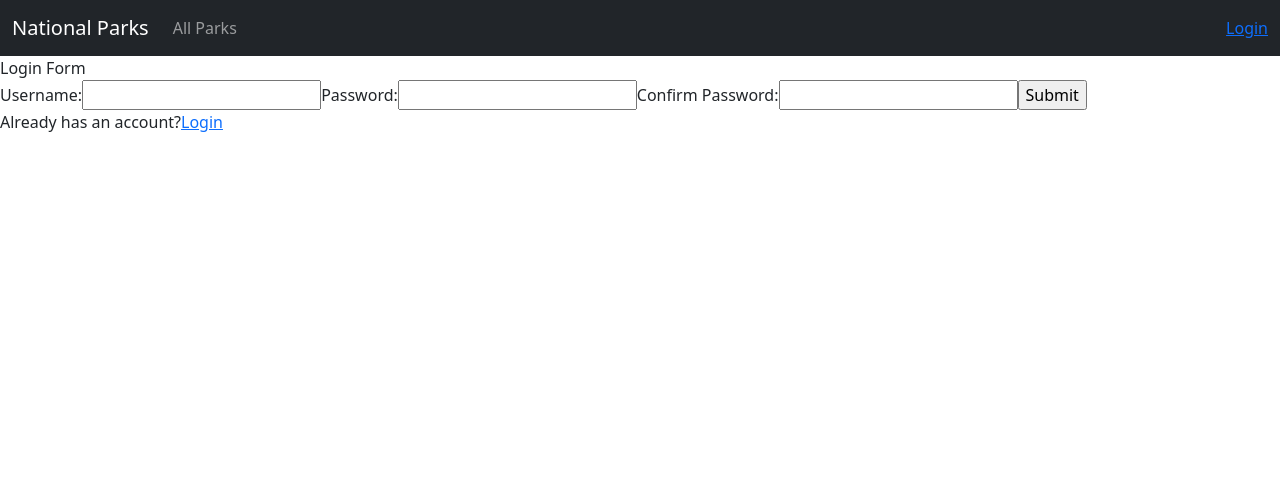
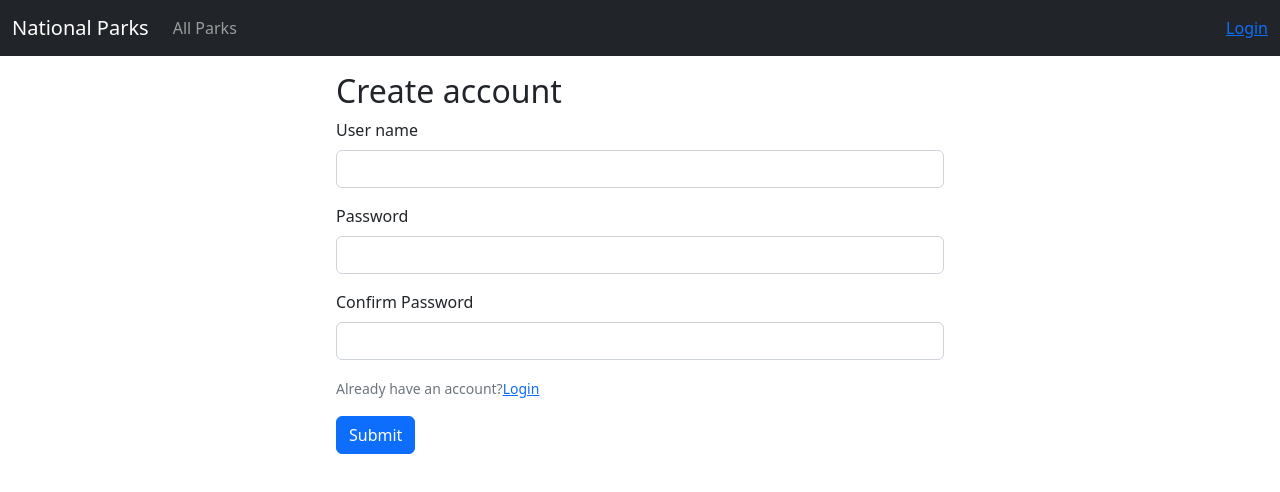
Before and after one commit to antoninaorobets/NationalParksReviews, a React (Create React App) app in the folder client/: page /signup in a window 1280 px wide. Shown: the top 492 px of the page. Built offline with nearby package versions, Linux system fonts and the light colour scheme; no server answers.

Commit message:
add style to signup

```diff
--- a/client/src/components/ParksList.js
+++ b/client/src/components/ParksList.js
@@ -61,13 +61,9 @@ function ParksList() {
     }
   })
 
-
-  // const parkCards = parks.map(park => <ParkCard key={park.id} park={park} />)
   return (
     <div>
-
       <h1 style={{"margin": "auto", width: "50%", padding: "1rem"}}>National Parks in USA</h1>
-
       <Container fluid>
         <Row className="justify-content-md-center">
           {parkCards}
--- a/client/src/components/SignUpForm.js
+++ b/client/src/components/SignUpForm.js
@@ -1,6 +1,7 @@
 import React, { useState, useContext } from 'react';
-import { useNavigate,NavLink } from "react-router-dom"
+import { useNavigate, NavLink } from "react-router-dom"
 import { UserContext } from '../context/user';
+import { Form, Button } from 'react-bootstrap';
 
 function SignUpForm() {
     const { user, setUser, isLoggedIn, setIsLoggedIn } = useContext(UserContext)
@@ -35,48 +36,50 @@ function SignUpForm() {
                 })
             } else {
                 r.json().then(error =>
-                console.log(error))
-             }
+                    console.log(error))
+            }
         })
 
 
     }
 
     return (
-        <div>
-            Login Form
-            <form onSubmit={handleSignUp}>
-                <label>
-                    Username:
-                    <input
-                        type="text"
+        <div style={{ "margin": "auto", width: "50%", padding: "1rem" }}>
+            <h2>Create account</h2>
+            <Form onSubmit={handleSignUp}>
+                <Form.Group className="mb-3" controlId="formBasicEmail">
+                    <Form.Label>User name</Form.Label>
+                    <Form.Control type="text"
                         name="username"
                         onChange={saveInput} />
-                </label>
-                <label>
-                    Password:
-                    <input
-                        type="text"
+                </Form.Group>
+
+                <Form.Group className="mb-3" controlId="formBasicPassword">
+                    <Form.Label>Password</Form.Label>
+                    <Form.Control type="password"
                         name="password"
                         onChange={saveInput} />
-                </label>
-                <label>
-                    Confirm Password:
-                    <input
-                        type="text"
+                </Form.Group>
+
+                <Form.Group className="mb-3" controlId="formBasicPassword">
+                    <Form.Label>Confirm Password</Form.Label>
+                    <Form.Control type="password"
                         name="password_confirmation"
                         onChange={saveInput} />
-                </label>
-                <input
-                    type="submit"
-                    value="Submit" />
-            </form>
-            <div>
-                Already has an account?
-                <NavLink to="/login">Login</NavLink>
-            </div>
-        </div>
-    )
+                </Form.Group>
+                <Form.Group className="mb-3" controlId="formBasicCheckbox">
+                    <Form.Text className="text-muted">
+                        Already have an account?
+                        <NavLink to="/login">Login</NavLink>
+                    </Form.Text>
+                </Form.Group>
+                <Button variant="primary" type="submit">
+                    Submit
+                </Button>
+            </Form>
+
+
+        </div>)
 }
 
 export default SignUpForm;
```
Also changed, not shown: client/src/components/LoginForm.js (+3 -5 lines).
